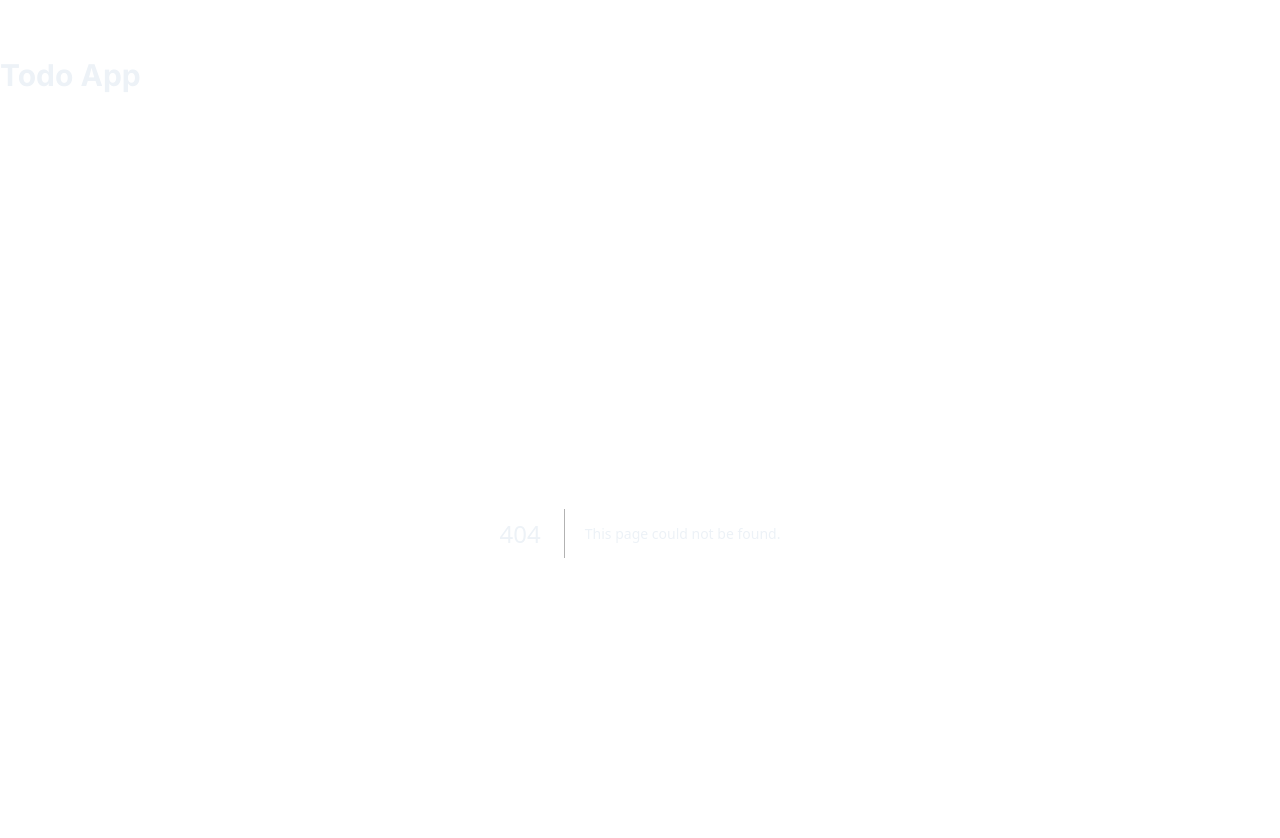
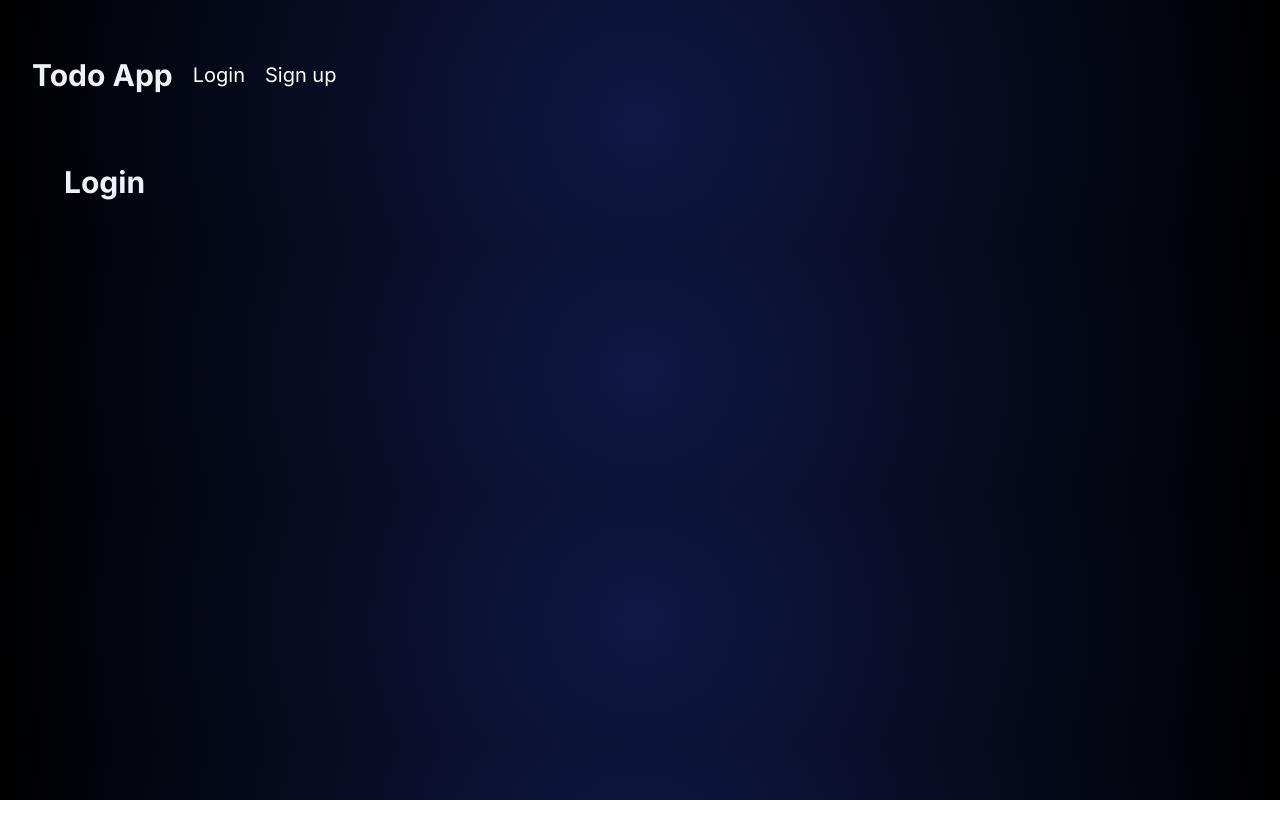
Before and after one commit to duhayildirim/playground-nextjs-supabase, a Next.js app: page /login in a window 1280 px wide. Before the commit this address had no page. Shown: the top 838 px of the page. After the commit the page ends 800 px from the top, so only its background shows below. Built offline with nearby package versions, Linux system fonts and the light colour scheme.

Commit message:
nested layout

```diff
--- /dev/null
+++ b/app/(auth)/layout.tsx
@@ -0,0 +1,18 @@
+import Link from "next/link";
+
+export default function AuthLayout({
+  children,
+}: Readonly<{
+  children: React.ReactNode;
+}>) {
+  return (
+    <>
+      <nav>
+        <h2>Todo App</h2>
+        <Link href="/login"> Login</Link>
+        <Link href="/signup"> Sign up</Link>
+      </nav>
+      {children}
+    </>
+  );
+}
--- /dev/null
+++ b/app/(auth)/login/page.tsx
@@ -0,0 +1,7 @@
+export default function Login() {
+  return (
+    <main>
+      <h3>Login</h3>
+    </main>
+  );
+}
--- a/app/layout.tsx
+++ b/app/layout.tsx
@@ -1,7 +1,6 @@
 import type { Metadata } from "next";
 import { Inter } from "next/font/google";
 import "./globals.css";
-import Navbar from "./components/Navbar";
 
 const inter = Inter({ subsets: ["latin"] });
 
@@ -18,7 +17,6 @@ export default function RootLayout({
   return (
     <html lang="en">
       <body className={inter.className}>
-        <Navbar />
         {children}
       </body>
     </html>
```
Also changed, not shown: app/(auth)/signup/page.tsx (added, +7 -0 lines), app/(dashboard)/layout.tsx (added, +14 -0 lines).
